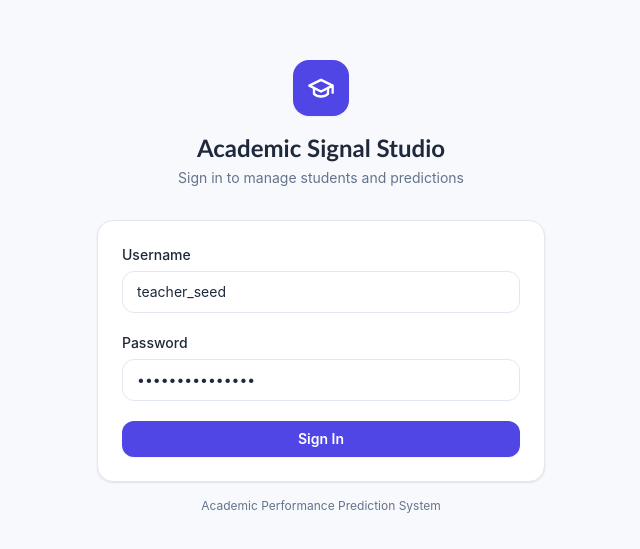
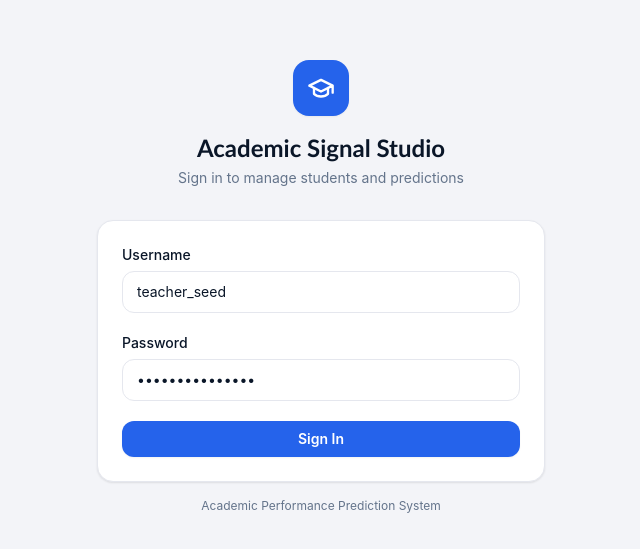
Before and after one commit to AldrianLoberiano/acad_perf_pre_sys, a Next.js app in the folder frontend/: page /login in a window 1280 px wide. Shown: the part 113-662 px from the top of the page, without its empty margins (319-959 px from the left). Built offline with nearby package versions, Linux system fonts and the light colour scheme; no server answers.

Commit message:
Update globals.css

```diff
--- a/frontend/app/globals.css
+++ b/frontend/app/globals.css
@@ -2,25 +2,38 @@
 @tailwind components;
 @tailwind utilities;
 
-@import url('https://fonts.googleapis.com/css2?family=Inter:wght@400;500;600;700;800&family=Plus+Jakarta+Sans:wght@600;700;800&display=swap');
+@import url('https://fonts.googleapis.com/css2?family=Inter:wght@400;500;600;700;800;900&family=Plus+Jakarta+Sans:wght@600;700;800&display=swap');
 
 :root {
-  --paper: #f8f9fc;
-  --ink: #1e293b;
+  --paper: #f3f4f8;
+  --ink: #0a1628;
   --ink-light: #64748b;
-  --accent: #4f46e5;
-  --accent-hover: #4338ca;
-  --accent-soft: #eef2ff;
-  --accent-muted: #c7d2fe;
+  --ink-muted: #94a3b8;
+
+  --accent: #2563eb;
+  --accent-hover: #1d4ed8;
+  --accent-soft: #eff4ff;
+  --accent-muted: #bfdbfe;
+
+  --navy: #0a1628;
+  --navy-light: #0f2140;
+  --navy-muted: #1e3a5f;
+
   --success: #059669;
   --success-soft: #ecfdf5;
   --warn: #d97706;
   --warn-soft: #fffbeb;
   --danger: #dc2626;
   --danger-soft: #fef2f2;
-  --border: #e2e8f0;
+
+  --border: #e5e7ee;
+  --border-light: #f0f1f5;
   --surface: #ffffff;
-  --surface-hover: #f1f5f9;
+  --surface-hover: #f8f9fc;
+  --surface-muted: #f1f3f8;
+
+  --sidebar-width: 220px;
+  --navbar-height: 64px;
 }
 
 * {
@@ -70,7 +83,7 @@ body {
 
 /* Custom scrollbar */
 ::-webkit-scrollbar {
-  width: 6px;
+  width: 5px;
 }
 ::-webkit-scrollbar-track {
   background: transparent;
@@ -89,3 +102,82 @@ body {
   outline-offset: 2px;
   border-radius: 4px;
 }
+
+/* Sidebar nav link styles */
+.nav-link {
+  display: flex;
+  align-items: center;
+  gap: 12px;
+  padding: 10px 16px;
+  border-radius: 10px;
+  font-size: 14px;
+  font-weight: 500;
+  color: var(--ink-light);
+  text-decoration: none;
+  transition: all 150ms ease;
+}
+
+.nav-link:hover {
+  color: var(--ink);
+  background: var(--surface-hover);
+}
+
+.nav-link.active {
+  color: var(--accent);
+  font-weight: 600;
+}
+
+/* Bar chart bar animation */
+@keyframes barGrow {
+  from { transform: scaleY(0); transform-origin: bottom; }
+  to { transform: scaleY(1); transform-origin: bottom; }
+}
+
+/* Subtle pulse for urgent badge */
+@keyframes urgentPulse {
+  0%, 100% { opacity: 1; }
+  50% { opacity: 0.7; }
+}
+
+.badge-urgent {
+  animation: urgentPulse 2s ease-in-out infinite;
+}
+
+/* Card hover lift */
+.card-lift {
+  transition: transform 200ms ease, box-shadow 200ms ease;
+}
+.card-lift:hover {
+  transform: translateY(-2px);
+  box-shadow: 0 8px 24px rgba(10, 22, 40, 0.08);
+}
+
+/* Toggle button group */
+.toggle-group {
+  display: inline-flex;
+  border: 1px solid var(--border);
+  border-radius: 8px;
+  overflow: hidden;
+}
+
+.toggle-btn {
+  padding: 6px 16px;
+  font-size: 11px;
+  font-weight: 600;
+  text-transform: uppercase;
+  letter-spacing: 0.05em;
+  border: none;
+  background: var(--surface);
+  color: var(--ink-light);
+  cursor: pointer;
+  transition: all 150ms ease;
+}
+
+.toggle-btn.active {
+  background: var(--ink);
+  color: white;
+}
+
+.toggle-btn:hover:not(.active) {
+  background: var(--surface-hover);
+}
```
